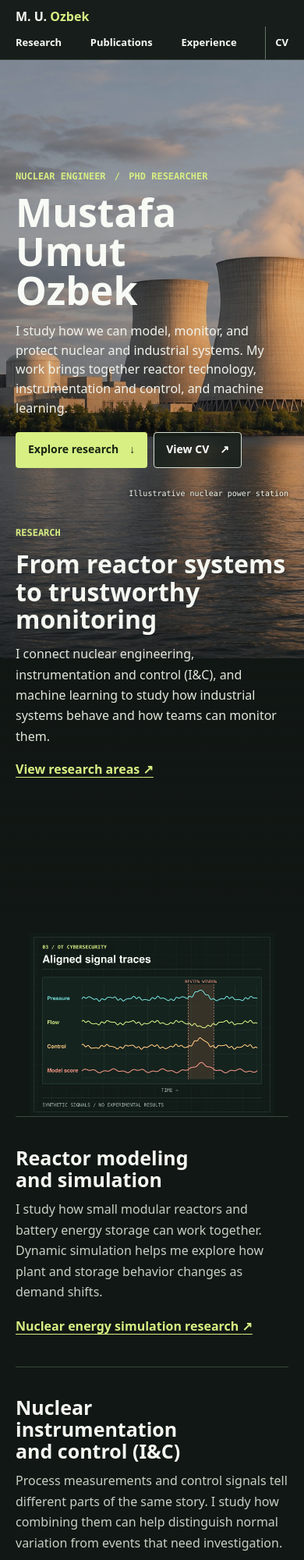
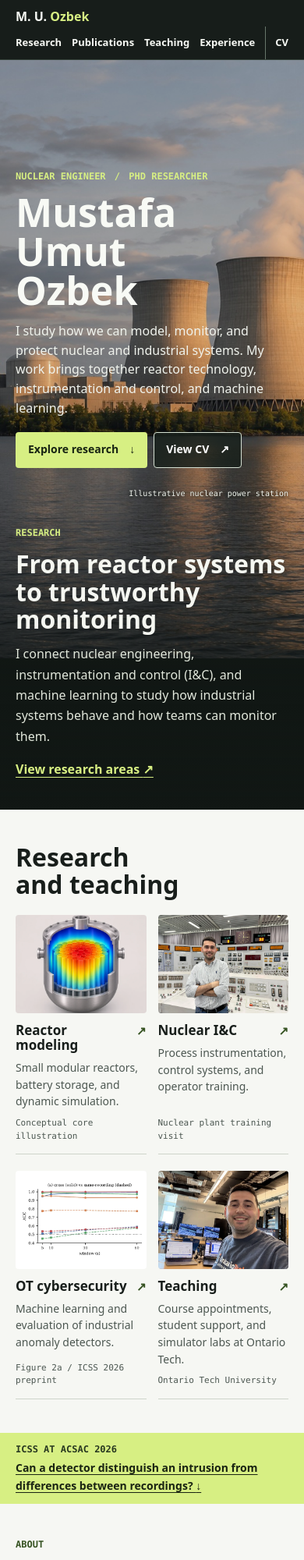
Before and after one commit to mumutozbek/mumutozbek.github.io, a plain HTML site: page index.html in a window 390 px wide. Shown: the top 2000 px of the page at 78% size. Drawn offline with Linux system fonts and the light colour scheme.

Commit message:
Add detailed teaching portfolio and authentic academic visuals

```diff
--- a/index.html
+++ b/index.html
@@ -15,8 +15,8 @@
   <meta name="twitter:card" content="summary">
   <link rel="canonical" href="https://mumutozbek.github.io/">
   <link rel="icon" href="./assets/portrait.jpg?v=2" type="image/jpeg">
-  <link rel="stylesheet" href="./styles.css?v=6">
-  <script src="./research-story.js?v=2" defer></script>
+  <link rel="stylesheet" href="./styles.css?v=7">
+  <script src="./research-story.js?v=3" defer></script>
   <script type="application/ld+json">
   {
     "@context": "https://schema.org",
@@ -45,6 +45,7 @@
       <nav class="site-nav" aria-label="Main navigation">
         <a href="./research.html">Research</a>
         <a href="#publications">Publications</a>
+        <a href="./teaching.html">Teaching</a>
         <a href="./experience.html">Experience</a>
         <a class="nav-cv" href="./cv.html">CV</a>
       </nav>
@@ -82,37 +83,34 @@
       </div>
     </div>
 
-    <section class="section research" aria-label="Research chapters" data-research-story>
+    <section class="section academic-index" aria-labelledby="academic-index-heading">
       <div class="wrap">
-        <div class="research-story" data-scene="systems">
-          <div class="story-stage">
-            <figure class="story-image" data-figure="systems">
-              <img src="./assets/research-core-distribution.webp" width="1200" height="900" alt="Illustrative core cross-sections showing relative temperature and pressure distributions on separate color scales. These are not calculated reactor data." loading="lazy">
-            </figure>
-            <figure class="story-image" data-figure="control">
-              <img src="./assets/research-control-simulator.webp" width="1200" height="900" alt="Conceptual simulator loop linking a virtual process, sensors, a controller, and actuators, with separate connections for the operator display and recorded signals." loading="lazy">
-            </figure>
-            <figure class="story-image" data-figure="evaluation">
-              <img src="./assets/research-ot-monitoring.webp" width="1200" height="900" alt="Synthetic pressure, flow, control, and model-score traces aligned on one timeline, with a shared interval highlighted for review." loading="lazy">
-            </figure>
-          </div>
-          <div class="story-chapters">
-            <article class="story-chapter" data-scene="systems">
-              <h3>Reactor modeling and simulation</h3>
-              <p>I study how small modular reactors and battery energy storage can work together. Dynamic simulation helps me explore how plant and storage behavior changes as demand shifts.</p>
-              <p class="text-links"><a href="./research.html#nuclear-simulation">Nuclear energy simulation research <span aria-hidden="true">&#8599;</span></a></p>
-            </article>
-            <article class="story-chapter" data-scene="control">
-              <h3>Nuclear instrumentation and control (I&amp;C)</h3>
-              <p>Process measurements and control signals tell different parts of the same story. I study how combining them can help distinguish normal variation from events that need investigation.</p>
-              <p class="text-links"><a href="./research.html#instrumentation-control">Nuclear I&amp;C research <span aria-hidden="true">&#8599;</span></a></p>
-            </article>
-            <article class="story-chapter" data-scene="evaluation">
-              <h3>Trustworthy AI for OT cybersecurity</h3>
-              <p>I evaluate whether anomaly detectors hold up when operating conditions or recording practices change. My work combines explainable AI, time-series analysis, and careful testing across industrial datasets.</p>
-              <p class="text-links"><a href="./research.html#ai-ot-cybersecurity">AI and nuclear cybersecurity research <span aria-hidden="true">&#8599;</span></a></p>
-            </article>
-          </div>
+        <h2 id="academic-index-heading">Research and teaching</h2>
+        <div class="academic-links">
+          <a href="./research.html#nuclear-simulation" aria-labelledby="index-simulation">
+            <img class="academic-cover" src="./assets/core-cutaway.webp" width="1180" height="787" alt="Illustrative reactor core cutaway colored like a thermal visualization" loading="lazy">
+            <h3 id="index-simulation">Reactor modeling <span aria-hidden="true">&#8599;</span></h3>
+            <p>Small modular reactors, battery storage, and dynamic simulation.</p>
+            <span class="academic-source">Conceptual core illustration</span>
+          </a>
+          <a href="./research.html#instrumentation-control" aria-labelledby="index-control">
+            <img class="academic-cover" src="./assets/control-room-visit.webp" width="1050" height="788" alt="Mustafa Umut Ozbek in a control room during nuclear plant training" loading="lazy">
+            <h3 id="index-control">Nuclear I&amp;C <span aria-hidden="true">&#8599;</span></h3>
+            <p>Process instrumentation, control systems, and operator training.</p>
+            <span class="academic-source">Nuclear plant training visit</span>
+          </a>
+          <a href="./research.html#ai-ot-cybersecurity" aria-labelledby="index-cybersecurity">
+            <img class="academic-cover academic-plot" src="./assets/recording-aware-preview.webp" width="525" height="336" alt="Cross- and same-recording AUC comparison from Figure 2a of the OT intrusion detection preprint" loading="lazy">
+            <h3 id="index-cybersecurity">OT cybersecurity <span aria-hidden="true">&#8599;</span></h3>
+            <p>Machine learning and evaluation of industrial anomaly detectors.</p>
+            <span class="academic-source">Figure 2a / ICSS 2026 preprint</span>
+          </a>
+          <a href="./teaching.html" aria-labelledby="index-teaching">
+            <img class="academic-cover academic-teaching-photo" src="./assets/ontario-tech-teaching.webp" width="1050" height="1400" alt="Mustafa Umut Ozbek at the Ontario Tech nuclear cybersecurity course" loading="lazy">
+            <h3 id="index-teaching">Teaching <span aria-hidden="true">&#8599;</span></h3>
+            <p>Course appointments, student support, and simulator labs at Ontario Tech.</p>
+            <span class="academic-source">Ontario Tech University</span>
+          </a>
         </div>
       </div>
     </section>
@@ -217,7 +215,7 @@
             <h3 class="column-title">Professional experience</h3>
             <dl class="timeline">
               <div><dt>Graduate Research Assistant</dt><dd class="meta">Ontario Tech University / Since 2025</dd><dd>Research nuclear and critical infrastructure cybersecurity, instrumentation and control, reactor modeling, and AI for cyber-physical systems.</dd></div>
-              <div><dt>Graduate Teaching Assistant</dt><dd class="meta">Ontario Tech University / Since 2026</dd><dd>Support courses in machine learning, cybersecurity, data analytics, and project management through tutorials, labs, and assessment.</dd></div>
+              <div><dt>Graduate Teaching Assistant</dt><dd class="meta">Ontario Tech University / Since 2026</dd><dd>Support courses in machine learning, cybersecurity, data analytics, and project management. <a href="./teaching.html#appointments">See course appointments</a>.</dd></div>
               <div><dt>Research &amp; Development Leadership</dt><dd class="meta">Akkuyu Nuclear Power Plant project / 2024-2026</dd><dd>Led cross-functional work in automation, software integration, engineering analytics, and industrial process improvement.</dd></div>
               <div><dt>Research Assistant, Nuclear I&amp;C Laboratory</dt><dd class="meta">Tsinghua University, INET / 2022-2024</dd><dd>Studied explainable ML for monitoring instrumentation and control systems.</dd></div>
               <div><dt>Planning Engineer &amp; Data Scientist</dt><dd class="meta">Akkuyu Nuclear Power Plant project / 2021-2022</dd><dd>Applied data analysis to construction schedules, resource planning, and engineering coordination.</dd></div>
@@ -242,7 +240,7 @@
       <p class="eyebrow">International engagement</p>
       <h2 id="engagement-heading">Teaching and international engagement</h2>
       <div class="engagement-grid">
-        <article><h3>Nuclear cybersecurity course assistant</h3><p>Supported industry participants in Ontario Tech's 2026 course on nuclear energy systems, I&amp;C, and OT cybersecurity. Helped deliver hands-on exercises with the IAEA Asherah Nuclear Simulator.</p></article>
+        <article><h3>Nuclear cybersecurity course assistant</h3><p>Supported industry participants in Ontario Tech's 2026 course on nuclear energy systems, I&amp;C, and OT cybersecurity. <a href="./teaching.html#nuclear-training">See the simulator-based teaching role</a>.</p></article>
         <article><h3>UNODA Youth Leader Fellow</h3><p>Joined the Youth Leader Fund for a World Without Nuclear Weapons in 2025-2026, including the study visit to Hiroshima and Nagasaki.</p></article>
         <article><h3>IAEA Nuclear Security Delegation for the Future</h3><p>Served as a youth delegate and presented research at ICONS 2024 in Vienna.</p></article>
         <article><h3>IAEA Coordinated Research Project J02017</h3><p>Contributed to a project on computer security for radiation detection systems.</p></article>
--- a/research-story.js
+++ b/research-story.js
@@ -1,42 +1,29 @@
-const story = document.querySelector('[data-research-story] .research-story');
+const opening = document.querySelector('.opening-story');
 
-if (story) {
-  const opening = document.querySelector('.opening-story');
-  const hero = opening?.querySelector('.hero');
-  const media = opening?.querySelector('.opening-media');
+if (opening) {
+  const hero = opening.querySelector('.hero');
+  const media = opening.querySelector('.opening-media');
   const motion = window.matchMedia('(prefers-reduced-motion: no-preference)');
-  const stage = story.querySelector('.story-stage');
-  const chapters = [...story.querySelectorAll('.story-chapter')];
-  const stacked = window.matchMedia('(max-width: 640px)');
   let frameId = null;
 
-  function updateScene() {
+  function updateOpening() {
     frameId = null;
     if (motion.matches && hero && media) {
-      const travel = Math.max(hero.offsetHeight * 0.72, 1);
-      const scrolled = Math.min(window.scrollY, opening.offsetHeight - media.offsetHeight);
+      const pinDistance = opening.offsetHeight - media.offsetHeight;
+      const travel = Math.max(Math.min(hero.offsetHeight * 0.72, pinDistance), 1);
+      const scrolled = Math.min(window.scrollY, pinDistance);
       const progress = Math.max(0, Math.min(1, scrolled / travel));
       opening.style.setProperty('--chapter-progress', progress.toFixed(3));
     }
-    const stageTop = parseFloat(getComputedStyle(stage).top);
-    // Center the reading line below the pinned image on stacked layouts.
-    const readingStart = stageTop + (stacked.matches ? stage.offsetHeight : 0);
-    const readingLine = readingStart + Math.max(0, window.innerHeight - readingStart) * 0.42;
-    let active = chapters[0];
-    for (const chapter of chapters) {
-      if (chapter.getBoundingClientRect().top > readingLine) break;
-      active = chapter;
-    }
-    if (story.dataset.scene !== active.dataset.scene) story.dataset.scene = active.dataset.scene;
   }
 
   function scheduleUpdate() {
-    if (frameId === null) frameId = window.requestAnimationFrame(updateScene);
+    if (frameId === null) frameId = window.requestAnimationFrame(updateOpening);
   }
 
   window.addEventListener('scroll', scheduleUpdate, { passive: true });
   window.addEventListener('resize', scheduleUpdate);
   window.addEventListener('pageshow', scheduleUpdate);
   motion.addEventListener('change', scheduleUpdate);
-  updateScene();
+  updateOpening();
 }
--- a/sitemap.xml
+++ b/sitemap.xml
@@ -2,6 +2,7 @@
 <urlset xmlns="http://www.sitemaps.org/schemas/sitemap/0.9">
   <url><loc>https://mumutozbek.github.io/</loc></url>
   <url><loc>https://mumutozbek.github.io/research.html</loc></url>
+  <url><loc>https://mumutozbek.github.io/teaching.html</loc></url>
   <url><loc>https://mumutozbek.github.io/experience.html</loc></url>
   <url><loc>https://mumutozbek.github.io/cv.html</loc></url>
 </urlset>
--- a/styles.css
+++ b/styles.css
@@ -61,7 +61,7 @@ h3 { font-size: 22px; font-weight: 700; }
 .hero h1 { line-height: 1; }
 .hero-description { margin-top: 22px; max-width: 49ch; font-size: 19px; line-height: 1.55; color: #f0f3ed; }
 .hero-caption { position: absolute; right: 0; bottom: 15px; color: #f1f5ee; font: 12px/1.45 var(--mono); text-shadow: 0 1px 4px #111a15; }
-.research-lead { display: grid; align-items: start; min-height: max(430px, calc(100svh - var(--header-height) - 120px)); padding-block: 42px 57px; color: #f5f7f1; background: linear-gradient(180deg, transparent, #111714 100%); }
+.research-lead { display: grid; align-items: start; min-height: max(365px, calc(74svh - var(--header-height) - 95px)); padding-block: 42px 57px; color: #f5f7f1; background: linear-gradient(180deg, transparent, #111714 100%); }
 .research-lead .eyebrow, .research-lead a { color: var(--accent); }
 .research-lead-inner > p:not(.eyebrow) { max-width: 51ch; margin-block: 13px 16px; color: #e1e7db; }
 .research-lead a { font-weight: 700; }
@@ -87,22 +87,17 @@ figcaption { margin-top: 8px; font: 12px/1.55 var(--mono); color: var(--muted);
 .experience { background: var(--wash); }
 .experience-grid { display: grid; grid-template-columns: repeat(2, minmax(0, 1fr)); gap: 0 48px; }
 
-.research { --story-offset: 88px; background: #111714; color: #f5f7f1; }
-.research .eyebrow, .research a { color: var(--accent); }
-.research p:not(.eyebrow) { color: #c7d0c5; }
-.research.section { padding-top: 16px; }
-.research-story { display: grid; grid-template-columns: minmax(0, .94fr) minmax(0, 1.06fr); column-gap: 44px; }
-.story-stage { grid-column: 2; grid-row: 1; align-self: start; position: sticky; top: var(--story-offset); height: clamp(320px, 67svh, 560px); overflow: clip; isolation: isolate; background: #111714; }
-.story-image { position: absolute; inset: 0; opacity: 0; visibility: hidden; }
-.story-image img { width: 100%; height: 100%; object-fit: contain; }
-.research-story[data-scene="systems"] [data-figure="systems"],
-.research-story[data-scene="control"] [data-figure="control"],
-.research-story[data-scene="evaluation"] [data-figure="evaluation"] { opacity: 1; visibility: visible; transition-delay: 0s; }
-.story-chapters { grid-column: 1; grid-row: 1; }
-.story-chapter { display: grid; align-content: center; min-height: clamp(300px, 67svh, 560px); border-top: 1px solid #39493e; padding-block: 33px; }
-.story-chapter h3 { max-width: 19ch; font-size: 32px; }
-.story-chapter p { max-width: 47ch; margin-top: 11px; }
-.story-chapter .text-links { margin-top: 18px; }
+.academic-index h2 { max-width: none; }
+.academic-links { display: grid; grid-template-columns: repeat(4, minmax(0, 1fr)); gap: 26px; }
+.academic-links a { display: grid; grid-template-rows: auto auto 1fr auto; gap: 9px; padding-bottom: 14px; border-bottom: 1px solid var(--line); text-decoration: none; }
+.academic-links h3 { display: flex; gap: 8px; justify-content: space-between; align-items: baseline; margin-top: 3px; font-size: 22px; text-wrap: pretty; }
+.academic-links h3 span { color: var(--link); font-size: 15px; }
+.academic-links a:hover h3 { color: var(--link); text-decoration: underline; }
+.academic-links p { font-size: 15px; line-height: 1.55; }
+.academic-cover, .teaching-feature img { width: 100%; aspect-ratio: 4 / 3; object-fit: cover; border-radius: 4px; }
+.academic-cover.academic-plot { object-fit: contain; background: #fff; padding-inline: 5px; }
+.academic-teaching-photo { object-position: center 68%; }
+.academic-source { color: var(--muted); font: 11px/1.5 var(--mono); }
 
 .projects { background: var(--wash); }
 .project-layout { display: grid; grid-template-columns: minmax(0, 1.35fr) minmax(0, 1fr); gap: 48px; align-items: start; }
@@ -133,6 +128,20 @@ figcaption { margin-top: 8px; font: 12px/1.55 var(--mono); color: var(--muted);
 .field-profile section .eyebrow { margin-top: 0; }
 .field-entry > div > p:first-child { margin-top: 0; }
 .field-roles > div:first-child { padding-top: 0; border-top: 0; }
+.field-gallery { display: grid; grid-template-columns: repeat(2, minmax(0, 1fr)); gap: 18px; margin-top: 18px; max-width: 530px; }
+.field-gallery img { width: 100%; aspect-ratio: 5 / 4; object-fit: cover; object-position: 50% 64%; border-radius: 4px; }
+.teaching-feature { align-items: center; }
+.teaching-feature h1 + p { max-width: 55ch; margin-top: 12px; color: var(--muted); }
+.teaching-feature figure { max-width: 390px; }
+.teaching-feature img { object-position: center 68%; }
+.teaching-feature figcaption a, .research-plot figcaption a { color: var(--link); }
+.teaching-appointments { margin: 18px 0 0; }
+.teaching-appointments > div { display: grid; grid-template-columns: minmax(0, .85fr) minmax(0, 1.15fr); gap: 9px 35px; border-top: 1px solid var(--line); padding-block: 15px; }
+.teaching-appointments dt { font-weight: 750; line-height: 1.45; }
+.teaching-appointments dt small { display: block; margin-top: 5px; font: 12px/1.5 var(--mono); color: var(--muted); }
+.teaching-appointments dd { color: var(--muted); }
+.research-plot { max-width: 780px; margin-block: 20px 12px; }
+.research-plot img { width: 100%; border-radius: 4px; }
 .site-nav [aria-current="page"] { color: var(--accent); }
 
 .publication-list { margin: 0; padding: 0; list-style: none; }
@@ -167,7 +176,6 @@ figcaption { margin-top: 8px; font: 12px/1.55 var(--mono); color: var(--muted);
   .opening-media .hero-image { transform: scale(calc(1 + .17 * var(--chapter-progress))); }
   .opening-media::after { opacity: calc(.14 + .57 * var(--chapter-progress)); }
   .research-lead-inner { position: sticky; top: calc(var(--header-height) + min(16svh, 130px)); }
-  .story-image { transition: opacity 420ms ease, visibility 0s linear 420ms; }
   .site-header { view-transition-name: portfolio-header; }
   ::view-transition-group(root), ::view-transition-group(portfolio-header) { animation-duration: 240ms; }
   ::view-transition-image-pair(root) { background: var(--paper); }
@@ -190,7 +198,7 @@ figcaption { margin-top: 8px; font: 12px/1.55 var(--mono); color: var(--muted);
   .section { padding-block: 60px; }
   .about { gap: 30px; }
   .project-layout { gap: 28px; }
-  .research-story { column-gap: 26px; }
+  .academic-links { grid-template-columns: repeat(2, minmax(0, 1fr)); }
 }
 
 @media (max-width: 640px) {
@@ -207,7 +215,7 @@ figcaption { margin-top: 8px; font: 12px/1.55 var(--mono); color: var(--muted);
   .hero-inner { min-height: min(540px, 75svh); padding-block: 140px 50px; }
   .hero-image { object-position: 84% 44%; }
   .opening-media::before { background: linear-gradient(0deg, #131c18f0 0%, #131c18d9 33%, #131c187a 63%, #131c181a 100%); }
-  .research-lead { min-height: max(280px, calc(67svh - 35px)); padding-block: 24px 38px; }
+  .research-lead { min-height: max(260px, calc(50svh - 35px)); padding-block: 24px 38px; }
   .research-lead-inner { top: calc(var(--header-height) + 28px); }
   .research-profile { padding-block: 30px 48px; }
   .research-profile h1 { font-size: 36px; }
@@ -222,11 +230,10 @@ figcaption { margin-top: 8px; font: 12px/1.55 var(--mono); color: var(--muted);
   .section { padding-block: 43px; }
   .section h2 { margin-bottom: 21px; }
   .about, .project-layout, .experience-grid, .engagement-grid, .contact-inner { grid-template-columns: minmax(0, 1fr); gap: 23px; }
-  .research { --story-offset: 79px; }
-  .research-story { display: block; }
-  .story-stage { height: clamp(136px, 28svh, 235px); z-index: 1; }
-  .story-chapter { min-height: max(185px, 38svh); padding-block: 24px; }
-  .story-chapter h3 { font-size: 25px; }
+  .academic-links { gap: 21px 15px; }
+  .academic-links h3 { font-size: 17px; }
+  .academic-links p { font-size: 14px; }
+  .teaching-appointments > div { grid-template-columns: minmax(0, 1fr); }
   .project-figure { max-width: 310px; }
   .portrait { max-width: 265px; }
   .publication-list li { grid-template-columns: minmax(0, 1fr); gap: 8px; padding-block: 17px; }
@@ -238,6 +245,7 @@ figcaption { margin-top: 8px; font: 12px/1.55 var(--mono); color: var(--muted);
   h1 { font-size: 37px; }
   .site-nav { gap: 6px; }
   .site-nav a { font-size: 12px; }
+  .site-nav .nav-cv { padding-inline-start: 8px; }
   .actions .button { gap: 9px; padding-inline: 11px; }
 }
 
```
Also changed, not shown: cv.html (+3 -3 lines), experience.html (+12 -1 lines), research.html (+17 -6 lines), teaching.html (added, +86 -0 lines), assets/control-room-visit.webp (added), assets/core-cutaway.webp (added), assets/ontario-tech-teaching.webp (added), assets/recording-aware-preview.webp (added), assets/recording-aware-results.webp (added), 2 other files.
